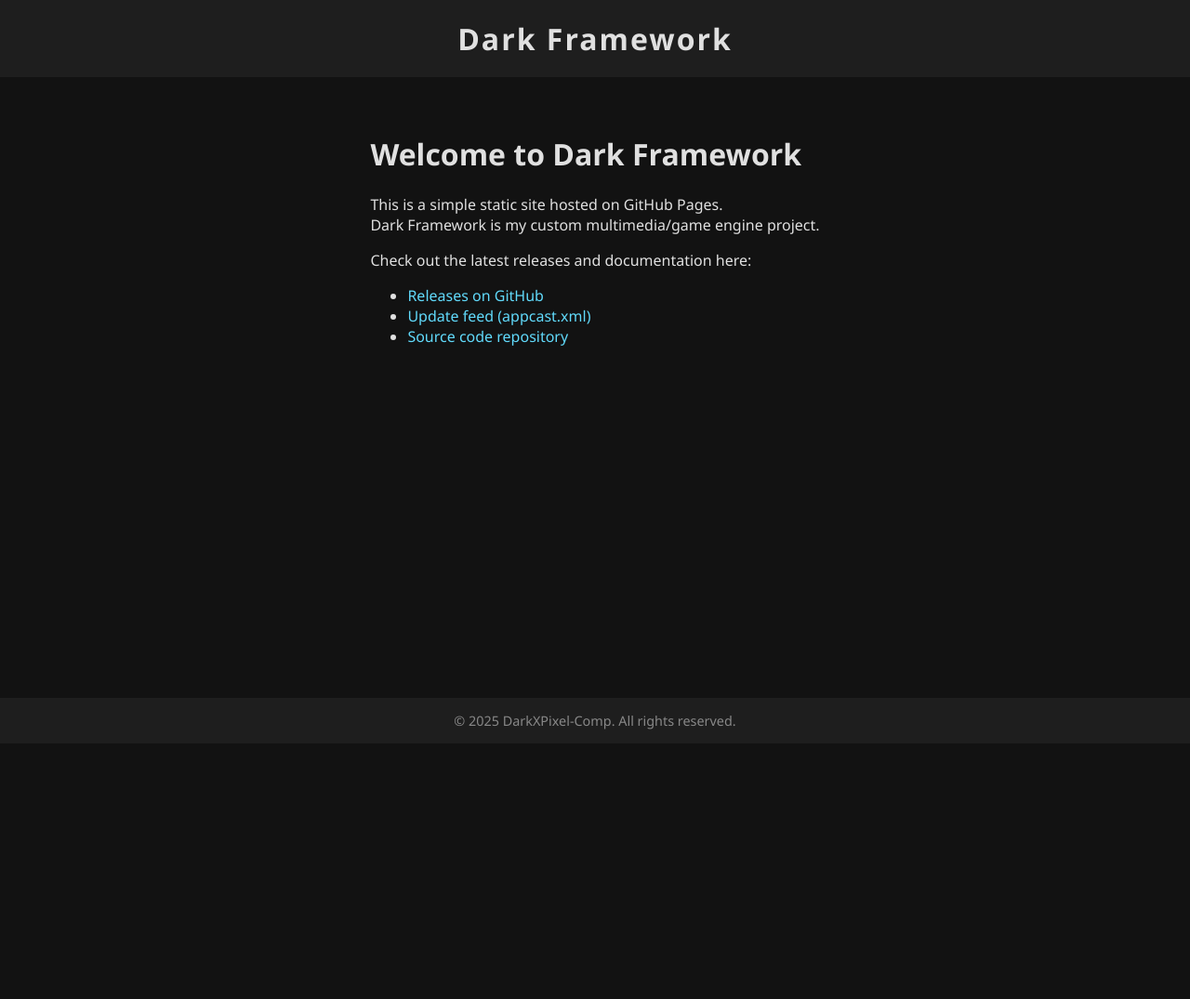
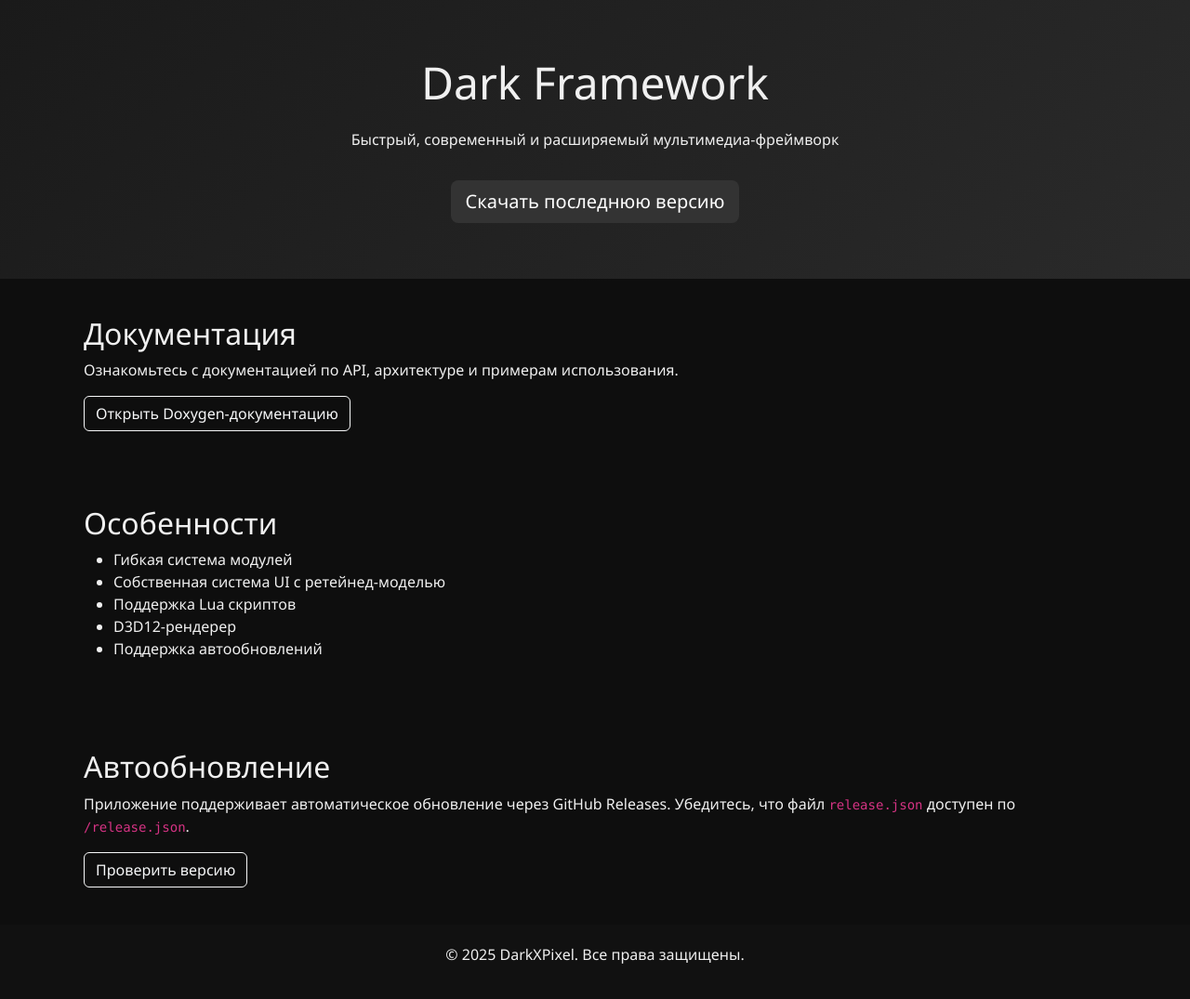
Before and after one commit to DarkXPixel-Comp/Dark-Framework-Releases, a plain HTML site: page index.html in a window 1280 px wide. Shown: the whole page at 93% size. Before the commit the page ends 800 px from the top, so only its background shows below. Drawn offline with nearby package versions, Linux system fonts and the light colour scheme.

Commit message:
Update index.html

```diff
--- a/index.html
+++ b/index.html
@@ -1,71 +1,71 @@
 <!DOCTYPE html>
-<html lang="en">
+<html lang="ru">
 <head>
-  <meta charset="UTF-8" />
-  <meta name="viewport" content="width=device-width, initial-scale=1" />
+  <meta charset="UTF-8">
+  <meta name="viewport" content="width=device-width, initial-scale=1.0">
   <title>Dark Framework</title>
+  <link href="https://cdn.jsdelivr.net/npm/bootstrap@5.3.0/dist/css/bootstrap.min.css" rel="stylesheet">
   <style>
     body {
-      font-family: 'Segoe UI', Tahoma, Geneva, Verdana, sans-serif;
-      background-color: #121212;
-      color: #e0e0e0;
-      margin: 0;
-      padding: 0;
-      display: flex;
-      flex-direction: column;
-      min-height: 100vh;
+      font-family: 'Segoe UI', sans-serif;
+      background-color: #0e0e0e;
+      color: #f0f0f0;
     }
-    header {
-      background-color: #1e1e1e;
+    .hero {
+      background: linear-gradient(135deg, #1a1a1a, #2a2a2a);
+      padding: 60px 20px;
+      text-align: center;
+    }
+    .hero h1 {
+      font-size: 3rem;
+      margin-bottom: 20px;
+    }
+    .section {
+      padding: 40px 20px;
+    }
+    .btn-dark {
+      background-color: #333;
+      border: none;
+    }
+    footer {
       padding: 20px;
       text-align: center;
-      font-size: 2rem;
-      font-weight: bold;
-      letter-spacing: 2px;
-    }
-    main {
-      flex: 1;
-      max-width: 800px;
-      margin: 40px auto;
-      padding: 0 20px;
-    }
-    a {
-      color: #61dafb;
-      text-decoration: none;
-    }
-    a:hover {
-      text-decoration: underline;
-    }
-    footer {
-      background-color: #1e1e1e;
-      text-align: center;
-      padding: 15px;
-      font-size: 0.9rem;
-      color: #888;
+      background-color: #111;
     }
   </style>
 </head>
 <body>
-  <header>
-    Dark Framework
-  </header>
-  <main>
-    <h1>Welcome to Dark Framework</h1>
-    <p>
-      This is a simple static site hosted on GitHub Pages.<br />
-      Dark Framework is my custom multimedia/game engine project.
-    </p>
-    <p>
-      Check out the latest releases and documentation here:
-    </p>
+  <div class="hero">
+    <h1>Dark Framework</h1>
+    <p>Быстрый, современный и расширяемый мультимедиа-фреймворк</p>
+    <a href="https://github.com/DarkXPixel-Comp/Dark-Framework-Releases/releases/latest" class="btn btn-dark btn-lg mt-3">Скачать последнюю версию</a>
+  </div>
+
+  <div class="section container">
+    <h2>Документация</h2>
+    <p>Ознакомьтесь с документацией по API, архитектуре и примерам использования.</p>
+    <a href="./docs/index.html" class="btn btn-outline-light">Открыть Doxygen-документацию</a>
+  </div>
+
+  <div class="section container">
+    <h2>Особенности</h2>
     <ul>
-      <li><a href="https://github.com/DarkXPixel-Comp/Dark-Framework-Releases">Releases on GitHub</a></li>
-      <li><a href="https://darkxpixel-comp.github.io/Dark-Framework-Releases/appcast.xml">Update feed (appcast.xml)</a></li>
-      <li><a href="https://github.com/DarkXPixel-Comp/Dark-Framework">Source code repository</a></li>
+      <li>Гибкая система модулей</li>
+      <li>Собственная система UI с ретейнед-моделью</li>
+      <li>Поддержка Lua скриптов</li>
+      <li>D3D12-рендерер</li>
+      <li>Поддержка автообновлений</li>
     </ul>
-  </main>
+  </div>
+
+  <div class="section container">
+    <h2>Автообновление</h2>
+    <p>Приложение поддерживает автоматическое обновление через GitHub Releases. Убедитесь, что файл <code>release.json</code> доступен по <code>/release.json</code>.</p>
+    <a href="./release.json" class="btn btn-outline-light">Проверить версию</a>
+  </div>
+
   <footer>
-    &copy; 2025 DarkXPixel-Comp. All rights reserved.
+    <p>© 2025 DarkXPixel. Все права защищены.</p>
   </footer>
 </body>
 </html>
```
